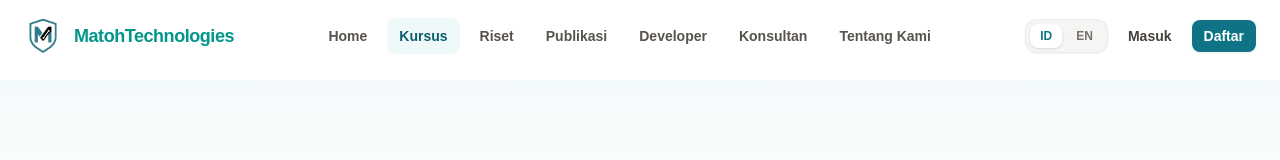
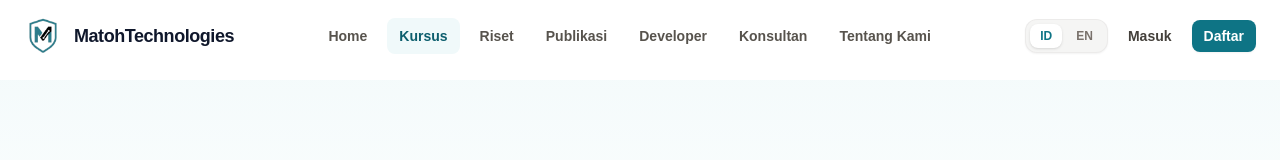
Before and after one commit to matohtechnologies/matoh-lms, a Next.js app: page /courses in a window 1280 px wide. Shown: the top 160 px of the page. Built offline with nearby package versions, Linux system fonts and the light colour scheme; no server answers; the database is empty.

Commit message:
fix(ui): change navbar MatohTechnologies brand text to slate-900 matching hero heading

```diff
--- a/src/components/layout/navbar.tsx
+++ b/src/components/layout/navbar.tsx
@@ -181,7 +181,7 @@ export function Navbar({ user, categories }: NavbarProps) {
             className="h-9 w-9 sm:h-10 sm:w-10 object-contain transition-transform duration-200 group-hover:scale-105 aspect-square"
           />
           <span
-            className="font-extrabold text-base sm:text-lg tracking-tight text-teal-600 transition-colors group-hover:text-teal-700"
+            className="font-extrabold text-base sm:text-lg tracking-tight text-slate-900 transition-colors group-hover:text-slate-700"
             style={{ fontFamily: "var(--font-poppins, sans-serif)" }}
           >
             MatohTechnologies
```
